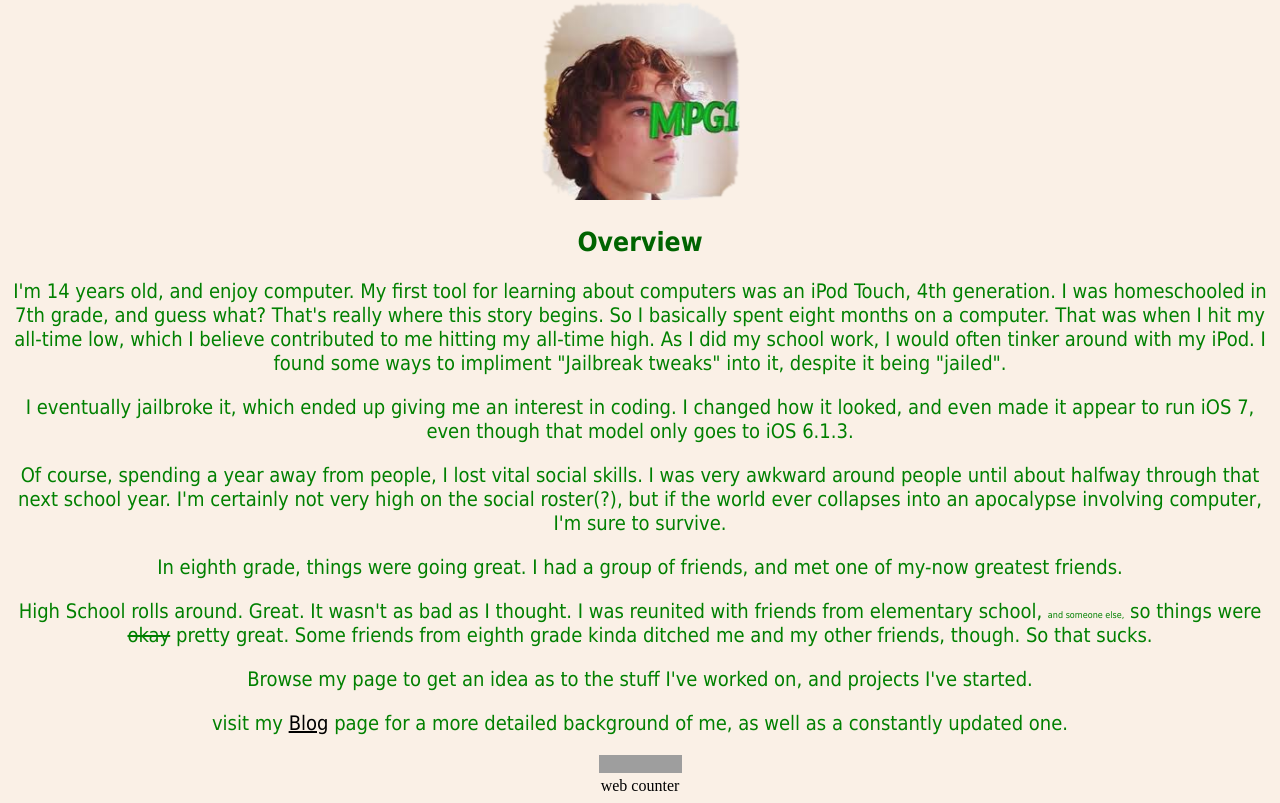
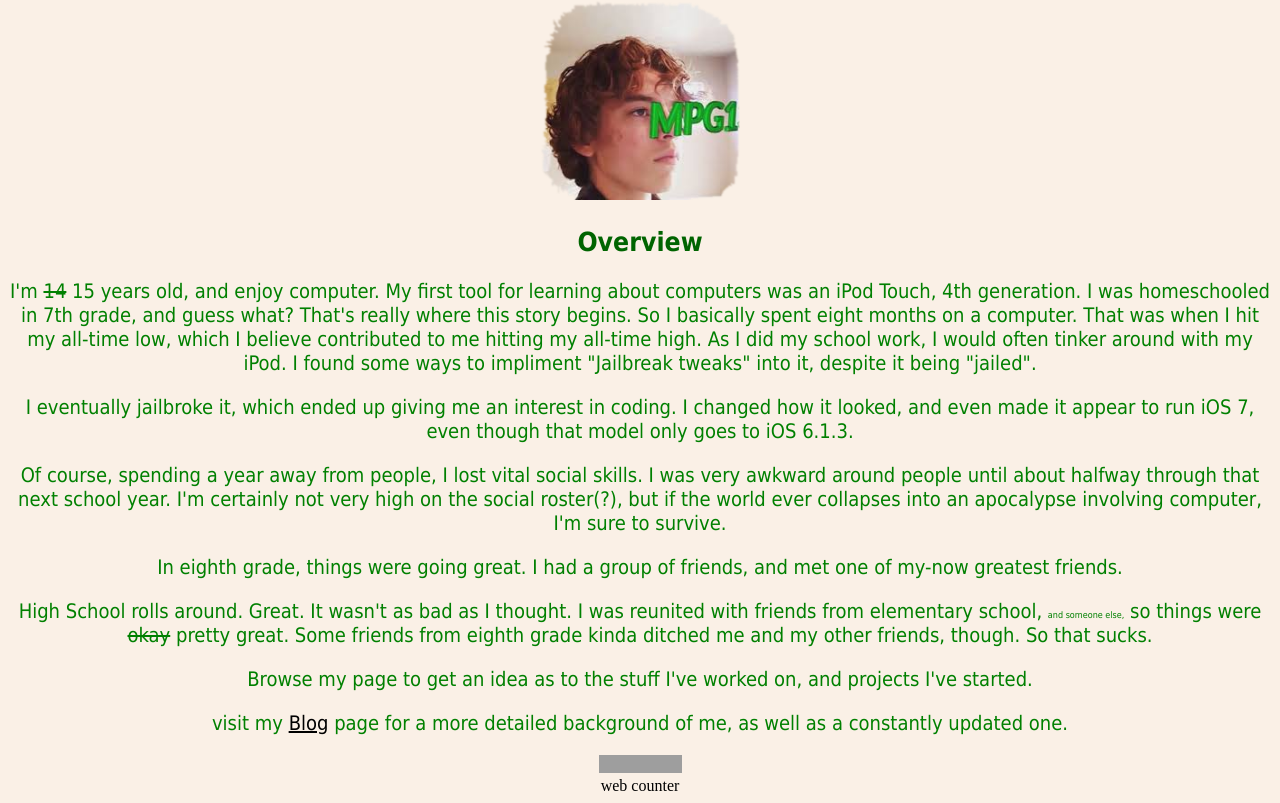
Before and after one commit to zanesonic/MicahGomez, a plain HTML site: page index.html in a window 1280 px wide. Shown: the part 143-946 px from the top of the page. Drawn offline with Linux system fonts and the light colour scheme; grey boxes are pictures that could not be loaded.

Commit message:
Update index.html

```diff
--- a/index.html
+++ b/index.html
@@ -40,7 +40,7 @@
 
 <h2>Overview</h2>
 
-<p>I'm 14 years old, and enjoy computer. My first tool for learning about computers was an iPod Touch, 4th generation. I was homeschooled in 7th grade, and guess what? That's really where this story begins. So I basically spent eight months on a computer. That was when I hit my all-time low, which I believe contributed to me hitting my all-time high. As I did my school work, I would often tinker around with my iPod. I found some ways to impliment "Jailbreak tweaks" into it, despite it being "jailed".</p>
+<p>I'm <strike>14</strike> 15 years old, and enjoy computer. My first tool for learning about computers was an iPod Touch, 4th generation. I was homeschooled in 7th grade, and guess what? That's really where this story begins. So I basically spent eight months on a computer. That was when I hit my all-time low, which I believe contributed to me hitting my all-time high. As I did my school work, I would often tinker around with my iPod. I found some ways to impliment "Jailbreak tweaks" into it, despite it being "jailed".</p>
 <p>I eventually jailbroke it, which ended up giving me an interest in coding. I changed how it looked, and even made it appear to run iOS 7, even though that model only goes to iOS 6.1.3.</p>
 <p>Of course, spending a year away from people, I lost vital social skills. I was very awkward around people until about halfway through that next school year. I'm certainly not very high on the social roster(?), but if the world ever collapses into an apocalypse involving computer, I'm sure to survive.</p>
 <p>In eighth grade, things were going great. I had a group of friends, and met one of my-now greatest friends.<p>
```
